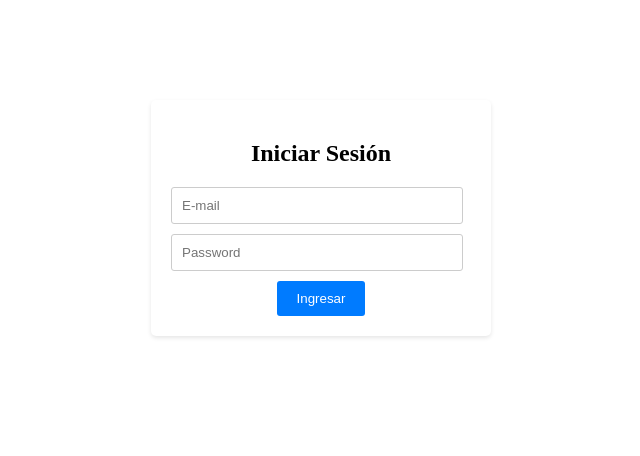
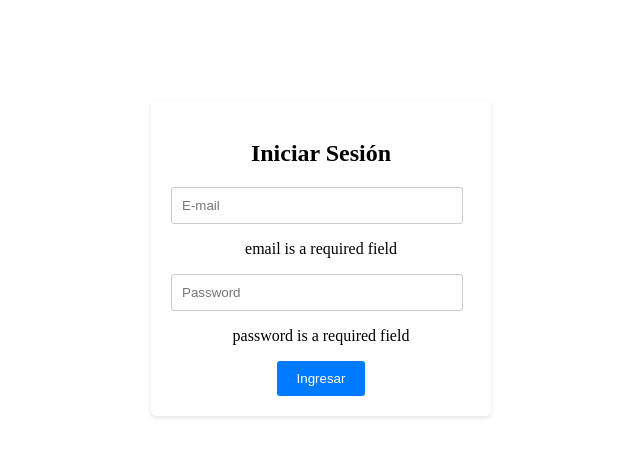
Before and after one commit to RodrigoSanchezDV/Experiencia-IT, a React (Vite) app: page /login in a window 1280 px wide. Both pictures are taken after a click on the button "Ingresar". Shown: the top 456 px of the page, without its empty margins (319-959 px from the left). Built offline with nearby package versions, Linux system fonts and the light colour scheme.

Commit message:
Trabajé sobre el Login(faltaría estilar y modularizar un poco más el componente)

```diff
--- a/src/Components/pages/Login.jsx
+++ b/src/Components/pages/Login.jsx
@@ -1,50 +1,47 @@
 // import { Link } from "react-router-dom";
 // import { useState } from 'react';
 import { Formik, useField } from "formik";
-import {logInValidate} from "../../validations/login";
+import { logInValidate } from "../../validations/login";
 import '../styles/Login.css';
 
-const initialValues = { email: "", password: "" }
 
 export default function Login() {
 
-  const inputField = ({ name, ...props }) => {
+  const initialValues = { email: "", password: "" }
+
+  const InputField = ({ name, ...props }) => {
     const [field, meta, helpers] = useField(name);
 
     return (
-      <inputFormik
-      value={field.value}
-      onChange = {value => helpers.setValue(value)}
-      {...props}
-      />
+      <>
+        <input
+          value={field.value}
+          onChange={event => helpers.setValue(event.target.value)}
+          {...props}
+        />
+        {meta.error && <p>{meta.error}</p>}
+      </>
     );
   };
-  //   const [username, setUsername] = useState('');
-  //   const [password, setPassword] = useState('');
 
-  //   const handleSubmit = (e) => {
-  //     e.preventDefault();
-  //     // Agrega aquí la lógica de autenticación en el servidor
-  //     console.log('Usuario:', username);
-  //     console.log('Contraseña:', password);
-  // };
 
   return (
     <Formik validationSchema={logInValidate} initialValues={initialValues} onSubmit={values => console.log(values)}>
-      {({ handleChange, handleSubmit, values }) => {
+      {({ handleSubmit }) => {
         return (
           <div className="login-container">
             <h2>Iniciar Sesión</h2>
-            <input
+            <InputField
               className="login-input"
               type="text"
+              name="email"
               placeholder="E-mail"
             />
 
-
-            <input
+            <InputField
               className="login-input"
-              type="text"
+              type="password"
+              name="password"
               placeholder="Password"
             />
 
```
